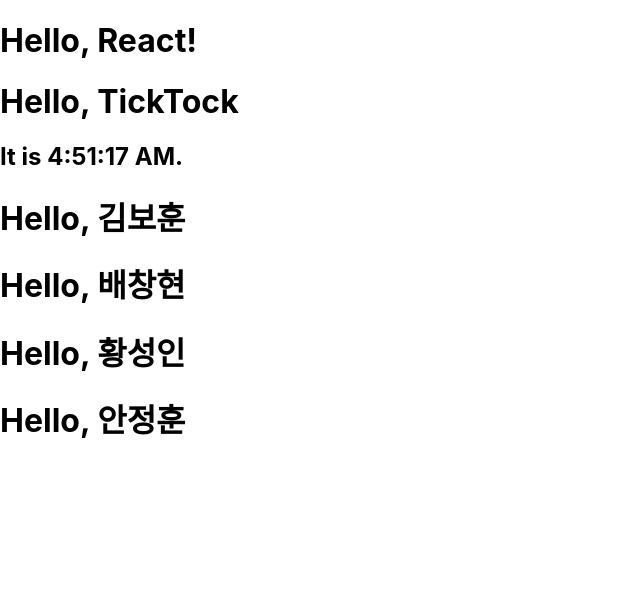
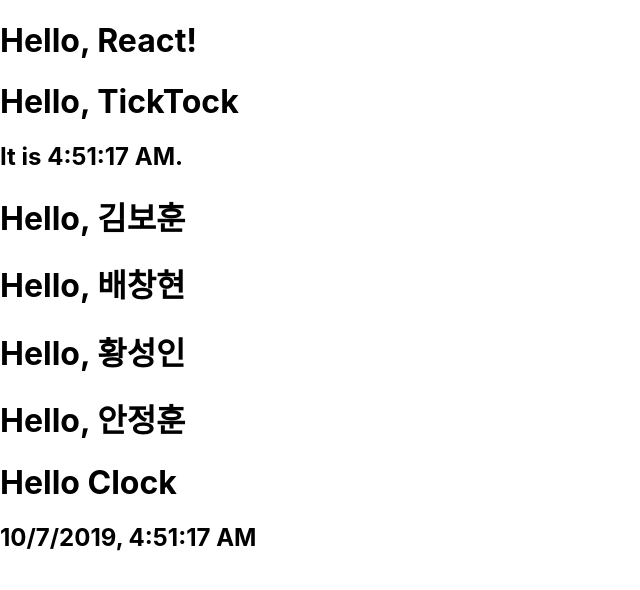
Before and after one commit to GodChiken/StudyES6toNew, a React (Create React App) app: page / in a window 1280 px wide. Shown: the top 590 px of the page, without its empty margins (0-640 px from the left). Built offline with nearby package versions, Linux system fonts and the light colour scheme.

Commit message:
class style 로 Clock Component 실습

```diff
--- a/public/index.html
+++ b/public/index.html
@@ -16,5 +16,6 @@
     <div id="tick"></div>
     <div id="root"></div>
     <div id="combineComponent"></div>
+    <div id="Clock"></div>
   </body>
 </html>
--- /dev/null
+++ b/src/component/Clock.js
@@ -0,0 +1,36 @@
+import React, {Component} from 'react'
+
+class Clock extends Component{
+
+    constructor(props){
+        super(props);
+        this.state = {date : new Date()};
+    }
+
+    componentDidMount() {
+        this.timerID = setInterval(
+            () => this.tick(),
+            1000
+        );
+    }
+
+    componentWillUnmount() {
+        clearInterval(this.timerID);
+    }
+
+    render() {
+        return (
+            <div>
+                <h1>Hello Clock</h1>
+                <h2>{this.state.date.toLocaleString()}</h2>
+            </div>
+        );
+    }
+
+    tick() {
+        this.setState({
+            date: new Date()
+        });
+    }
+}
+export default Clock;
--- a/src/index.js
+++ b/src/index.js
@@ -5,7 +5,9 @@
 import TickTock from './component/TickTok';
 import Welcome from "./component/props";
 import WelcomeContainer from "./component/componentCombine";
+import Clock from "./component/Clock";
 
 ReactDOM.render(<Tutorial />, document.getElementById('tutorial'));
 ReactDOM.render(<Welcome name="Bo-Hun"/>,document.getElementById('tick'));
 ReactDOM.render(<WelcomeContainer/>,document.getElementById('combineComponent'));
+ReactDOM.render(<Clock/>,document.getElementById('Clock'));
```
